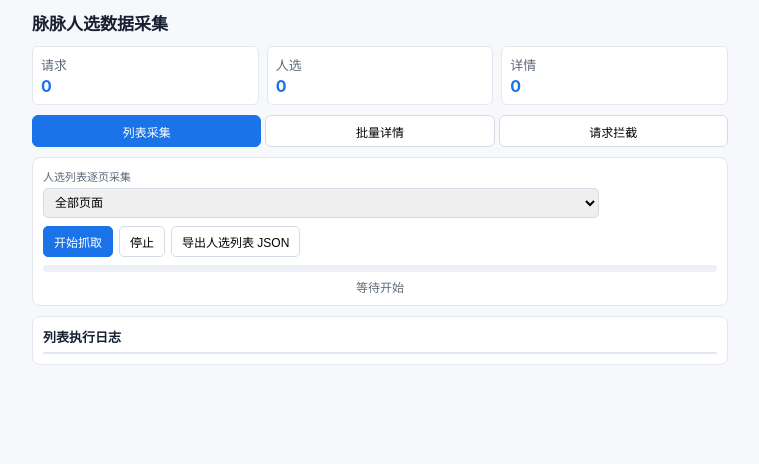
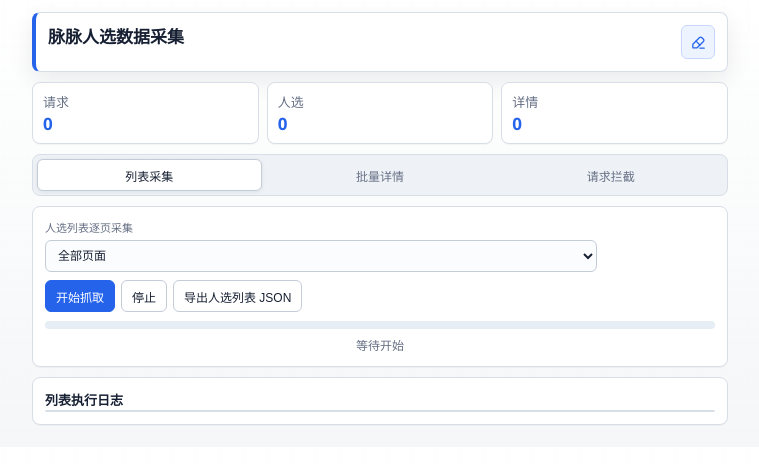
Before and after one commit to jinguanghua1984-byte/talent-agent, a browser extension: page extensions/maimai-scraper/workbench.html in a window 1280 px wide. Shown: the whole page, without its empty margins (260-1019 px from the left). Drawn offline with Linux system fonts and the light colour scheme.

Commit message:
fix: refine maimai workbench visual design

```diff
--- a/extensions/maimai-scraper/workbench.css
+++ b/extensions/maimai-scraper/workbench.css
@@ -1,53 +1,306 @@
 * { box-sizing: border-box; }
-body { margin: 0; min-width: 320px; font-family: -apple-system, "Segoe UI", sans-serif; font-size: 13px; color: #172033; background: #f6f8fb; }
-.workbench-shell { max-width: 720px; margin: 0 auto; padding: 12px; }
-.topbar { display: flex; align-items: flex-start; justify-content: space-between; gap: 12px; margin-bottom: 10px; }
+
+:root {
+  --bg: #f4f6f7;
+  --surface: #ffffff;
+  --surface-raised: #fbfcfd;
+  --ink: #172033;
+  --muted: #667085;
+  --line: #d8dee7;
+  --line-strong: #c4ccd8;
+  --accent: #2563eb;
+  --accent-strong: #1d4ed8;
+  --success: #16835b;
+  --warning: #b7791f;
+  --danger: #b42318;
+  --shadow: 0 10px 24px rgba(15, 23, 42, .08);
+}
+
+body {
+  margin: 0;
+  min-width: 320px;
+  font-family: "Segoe UI", "Microsoft YaHei UI", sans-serif;
+  font-size: 13px;
+  color: var(--ink);
+  background:
+    linear-gradient(180deg, rgba(255,255,255,.8), rgba(244,246,247,.94)),
+    repeating-linear-gradient(90deg, rgba(23,32,51,.035) 0, rgba(23,32,51,.035) 1px, transparent 1px, transparent 24px);
+}
+
+.workbench-shell {
+  max-width: 720px;
+  margin: 0 auto;
+  padding: 12px;
+}
+
+.topbar {
+  display: flex;
+  align-items: flex-start;
+  justify-content: space-between;
+  gap: 12px;
+  margin-bottom: 10px;
+  padding: 12px;
+  border: 1px solid var(--line);
+  border-left: 4px solid var(--accent);
+  border-radius: 8px;
+  background: var(--surface);
+  box-shadow: var(--shadow);
+}
+
+.topbar-copy { min-width: 0; }
 .topbar h1 { margin: 0; font-size: 17px; line-height: 24px; letter-spacing: 0; }
-.topbar p { margin: 2px 0 0; color: #5f6b7a; font-size: 12px; line-height: 18px; }
+.topbar p { margin: 2px 0 0; color: var(--muted); font-size: 12px; line-height: 18px; }
+.topbar-actions { display: flex; align-items: center; gap: 6px; flex: 0 0 auto; }
 .status-message[hidden] { display: none; }
-.status-message { margin-top: 4px; color: #b3261e; }
-.stats { display: grid; grid-template-columns: repeat(3, minmax(0, 1fr)); gap: 8px; margin: 8px 0; }
-.stats span { padding: 8px; background: #fff; border: 1px solid #e3e7ee; border-radius: 6px; color: #5f6b7a; }
-.stats b { display: block; margin-top: 2px; color: #1a73e8; font-size: 16px; }
-.tabs { display: flex; gap: 4px; margin: 10px 0; }
-.tab { flex: 1; min-height: 32px; border: 1px solid #d5dbe5; border-radius: 6px; background: #fff; cursor: pointer; font-size: 12px; }
-.tab.active { background: #1a73e8; border-color: #1a73e8; color: #fff; }
+.status-message { margin-top: 4px; color: var(--danger); }
+
+.stats {
+  display: grid;
+  grid-template-columns: repeat(3, minmax(0, 1fr));
+  gap: 8px;
+  margin: 8px 0;
+}
+
+.stats span {
+  padding: 9px 10px;
+  background: var(--surface);
+  border: 1px solid var(--line);
+  border-radius: 8px;
+  color: var(--muted);
+  box-shadow: 0 1px 0 rgba(15, 23, 42, .03);
+}
+
+.stats b {
+  display: block;
+  margin-top: 3px;
+  color: var(--accent);
+  font-size: 17px;
+  line-height: 20px;
+}
+
+.tabs {
+  display: grid;
+  grid-template-columns: repeat(3, minmax(0, 1fr));
+  gap: 6px;
+  margin: 10px 0;
+  padding: 4px;
+  border: 1px solid var(--line);
+  border-radius: 8px;
+  background: #eef2f6;
+}
+
+.tab {
+  min-height: 32px;
+  border: 1px solid transparent;
+  border-radius: 6px;
+  background: transparent;
+  cursor: pointer;
+  font-size: 12px;
+  color: var(--muted);
+}
+
+.tab.active {
+  background: var(--surface);
+  border-color: var(--line-strong);
+  color: var(--ink);
+  box-shadow: 0 1px 4px rgba(15, 23, 42, .08);
+}
+
 .view { display: none; }
 .view.active { display: block; }
-.panel, .log-panel { background: #fff; border: 1px solid #e3e7ee; border-radius: 8px; padding: 10px; margin-bottom: 10px; }
-.form-row { display: grid; grid-template-columns: 1fr 110px; gap: 8px; }
-label span { display: block; margin-bottom: 4px; color: #5f6b7a; font-size: 11px; }
-select, input[type="number"], input[type="file"] { width: 100%; min-height: 30px; border: 1px solid #d5dbe5; border-radius: 5px; padding: 4px 7px; font-size: 12px; }
-.template-box { margin: 8px 0; color: #405064; font-size: 12px; line-height: 18px; }
-.template-error { padding: 7px 8px; border: 1px solid #f3c7c3; border-radius: 6px; background: #fff5f4; color: #b3261e; }
+
+.panel,
+.log-panel {
+  background: var(--surface);
+  border: 1px solid var(--line);
+  border-radius: 8px;
+  padding: 12px;
+  margin-bottom: 10px;
+  box-shadow: 0 1px 0 rgba(15, 23, 42, .03);
+}
+
+.form-row {
+  display: grid;
+  grid-template-columns: 1fr 110px;
+  gap: 8px;
+}
+
+label span {
+  display: block;
+  margin-bottom: 5px;
+  color: var(--muted);
+  font-size: 11px;
+}
+
+select,
+input[type="number"],
+input[type="file"] {
+  width: 100%;
+  min-height: 32px;
+  border: 1px solid var(--line-strong);
+  border-radius: 6px;
+  padding: 5px 8px;
+  font-size: 12px;
+  color: var(--ink);
+  background: var(--surface-raised);
+}
+
+select:focus,
+input[type="number"]:focus,
+input[type="file"]:focus {
+  outline: 2px solid rgba(37, 99, 235, .18);
+  border-color: var(--accent);
+}
+
+.template-box {
+  margin: 8px 0;
+  color: #405064;
+  font-size: 12px;
+  line-height: 18px;
+}
+
+.template-error {
+  padding: 7px 8px;
+  border: 1px solid #f3c7c3;
+  border-radius: 6px;
+  background: #fff5f4;
+  color: var(--danger);
+}
+
 .template-error[hidden] { display: none; }
-.btn-row { display: flex; flex-wrap: wrap; gap: 6px; margin: 8px 0; }
-button { min-height: 30px; border: 1px solid #d5dbe5; border-radius: 5px; padding: 6px 10px; background: #fff; cursor: pointer; font-size: 12px; white-space: nowrap; }
-button.primary { background: #1a73e8; border-color: #1a73e8; color: #fff; }
-button:hover { background: #f0f4ff; }
-button.primary:hover { background: #1557b0; }
+
+.btn-row {
+  display: flex;
+  flex-wrap: wrap;
+  gap: 6px;
+  margin: 8px 0;
+}
+
+button {
+  min-height: 32px;
+  border: 1px solid var(--line-strong);
+  border-radius: 6px;
+  padding: 6px 10px;
+  background: var(--surface);
+  cursor: pointer;
+  font-size: 12px;
+  color: var(--ink);
+  white-space: nowrap;
+}
+
+button.primary {
+  background: var(--accent);
+  border-color: var(--accent);
+  color: #fff;
+}
+
+button:hover { background: #edf4ff; border-color: #b8c9f3; }
+button.primary:hover { background: var(--accent-strong); border-color: var(--accent-strong); }
 button:disabled { opacity: .58; cursor: not-allowed; }
+
+.icon-button {
+  width: 34px;
+  min-width: 34px;
+  height: 34px;
+  min-height: 34px;
+  display: inline-flex;
+  align-items: center;
+  justify-content: center;
+  padding: 0;
+  color: var(--accent);
+  background: #eef4ff;
+  border-color: #c7d7fe;
+}
+
+.icon-button:hover {
+  background: #dce9ff;
+  border-color: #adc3fb;
+}
+
+.clear-icon {
+  width: 17px;
+  height: 17px;
+  fill: none;
+  stroke: currentColor;
+  stroke-width: 1.8;
+  stroke-linecap: round;
+  stroke-linejoin: round;
+}
+
 #pager-pages-group[hidden] { display: none; }
-.progress-bar { height: 7px; background: #edf1f7; border-radius: 999px; overflow: hidden; margin-top: 8px; }
-.progress-fill { width: 0; height: 100%; background: #1a73e8; transition: width .18s ease; }
-.detail-progress-fill { background: #2e7d32; }
-.progress-text { margin-top: 6px; text-align: center; color: #5f6b7a; font-size: 12px; }
-.log-panel h2 { margin: 0 0 6px; font-size: 13px; letter-spacing: 0; }
-.log-list { max-height: 260px; overflow: auto; border: 1px solid #e3e7ee; border-radius: 6px; background: #fbfcfe; }
-.log-item, .log-empty { padding: 6px 7px; border-bottom: 1px solid #edf1f7; color: #405064; font-size: 11px; line-height: 1.4; word-break: break-word; }
+
+.progress-bar {
+  height: 8px;
+  background: #e7edf5;
+  border-radius: 999px;
+  overflow: hidden;
+  margin-top: 9px;
+}
+
+.progress-fill {
+  width: 0;
+  height: 100%;
+  background: var(--accent);
+  transition: width .18s ease;
+}
+
+.detail-progress-fill { background: var(--success); }
+.progress-text { margin-top: 7px; text-align: center; color: var(--muted); font-size: 12px; }
+
+.section-title,
+.log-panel h2 {
+  margin: 0 0 8px;
+}
+
+.section-title h2,
+.log-panel h2 {
+  margin: 0;
+  font-size: 13px;
+  line-height: 20px;
+  letter-spacing: 0;
+}
+
+.log-list {
+  max-height: 260px;
+  overflow: auto;
+  border: 1px solid var(--line);
+  border-radius: 6px;
+  background: var(--surface-raised);
+}
+
+.log-item,
+.log-empty {
+  padding: 7px 8px;
+  border-bottom: 1px solid #edf1f7;
+  color: #405064;
+  font-size: 11px;
+  line-height: 1.4;
+  word-break: break-word;
+}
+
 .log-item:last-child { border-bottom: 0; }
 .log-empty { color: #8b96a5; }
-.detail-log, .capture-preview { width: 100%; max-height: 180px; overflow: auto; margin: 8px 0 0; padding: 8px; border-radius: 6px; background: #1e1e1e; color: #d4d4d4; font-size: 11px; line-height: 1.45; white-space: pre-wrap; word-break: break-word; }
-.console-header { display: flex; align-items: center; justify-content: space-between; gap: 10px; margin-bottom: 8px; }
-.console-header h2 { margin: 0; font-size: 13px; line-height: 20px; letter-spacing: 0; }
-.icon-button { width: 32px; min-width: 32px; height: 32px; min-height: 32px; display: inline-flex; align-items: center; justify-content: center; padding: 0; }
-.icon-button.danger { border-color: #f0c5c0; color: #b3261e; background: #fff; }
-.icon-button.danger:hover { background: #fff5f4; }
-.trash-icon { position: relative; width: 13px; height: 14px; border: 2px solid currentColor; border-top: 0; border-radius: 0 0 3px 3px; }
-.trash-icon::before { content: ""; position: absolute; left: -3px; top: -5px; width: 17px; height: 2px; border-radius: 2px; background: currentColor; }
-.trash-icon::after { content: ""; position: absolute; left: 3px; top: -8px; width: 5px; height: 3px; border: 2px solid currentColor; border-bottom: 0; border-radius: 3px 3px 0 0; }
+
+.detail-log,
+.capture-preview {
+  width: 100%;
+  max-height: 180px;
+  overflow: auto;
+  margin: 8px 0 0;
+  padding: 9px;
+  border: 1px solid #162033;
+  border-radius: 6px;
+  background: #111827;
+  color: #dbe4ee;
+  font-size: 11px;
+  line-height: 1.45;
+  white-space: pre-wrap;
+  word-break: break-word;
+}
+
 @media (max-width: 430px) {
   .workbench-shell { padding: 10px; }
+  .topbar { padding: 10px; }
   .form-row { grid-template-columns: 1fr; }
   .stats { grid-template-columns: repeat(3, minmax(0, 1fr)); }
 }
--- a/extensions/maimai-scraper/workbench.html
+++ b/extensions/maimai-scraper/workbench.html
@@ -5,11 +5,20 @@
 <link rel="stylesheet" href="workbench.css">
 </head>
 <body>
-  <main class="workbench-shell" id="workbench-root">
+  <main class="workbench-shell" id="workbench-root" data-theme="industrial-utilitarian">
     <header class="topbar">
-      <div>
+      <div class="topbar-copy">
         <h1>脉脉人选数据采集</h1>
         <p id="status-line" class="status-message" hidden></p>
+      </div>
+      <div class="topbar-actions">
+        <button id="btn-clear-all" class="icon-button" type="button" aria-label="清除全部数据" title="清除全部数据">
+          <svg class="clear-icon" viewBox="0 0 24 24" aria-hidden="true">
+            <path d="M4 14.5 13.5 5a2.1 2.1 0 0 1 3 0l2.5 2.5a2.1 2.1 0 0 1 0 3L10 19.5H4v-5Z"></path>
+            <path d="m8.5 10 5.5 5.5"></path>
+            <path d="M14 20h6"></path>
+          </svg>
+        </button>
       </div>
     </header>
 
@@ -91,11 +100,8 @@
 
     <section class="view" id="view-export">
       <div class="panel">
-        <div class="console-header">
+        <div class="section-title">
           <h2>请求拦截</h2>
-          <button id="btn-clear-all" class="icon-button danger" type="button" aria-label="清除全部数据" title="清除全部数据">
-            <span class="trash-icon" aria-hidden="true"></span>
-          </button>
         </div>
         <div class="btn-row">
           <button id="btn-refresh">刷新摘要</button>
```
Also changed, not shown: extensions/maimai-scraper/workbench.js (+14 -1 lines), tasks/lessons.md (+2 -0 lines), tasks/todo.md (+19 -0 lines), 1 other file.
